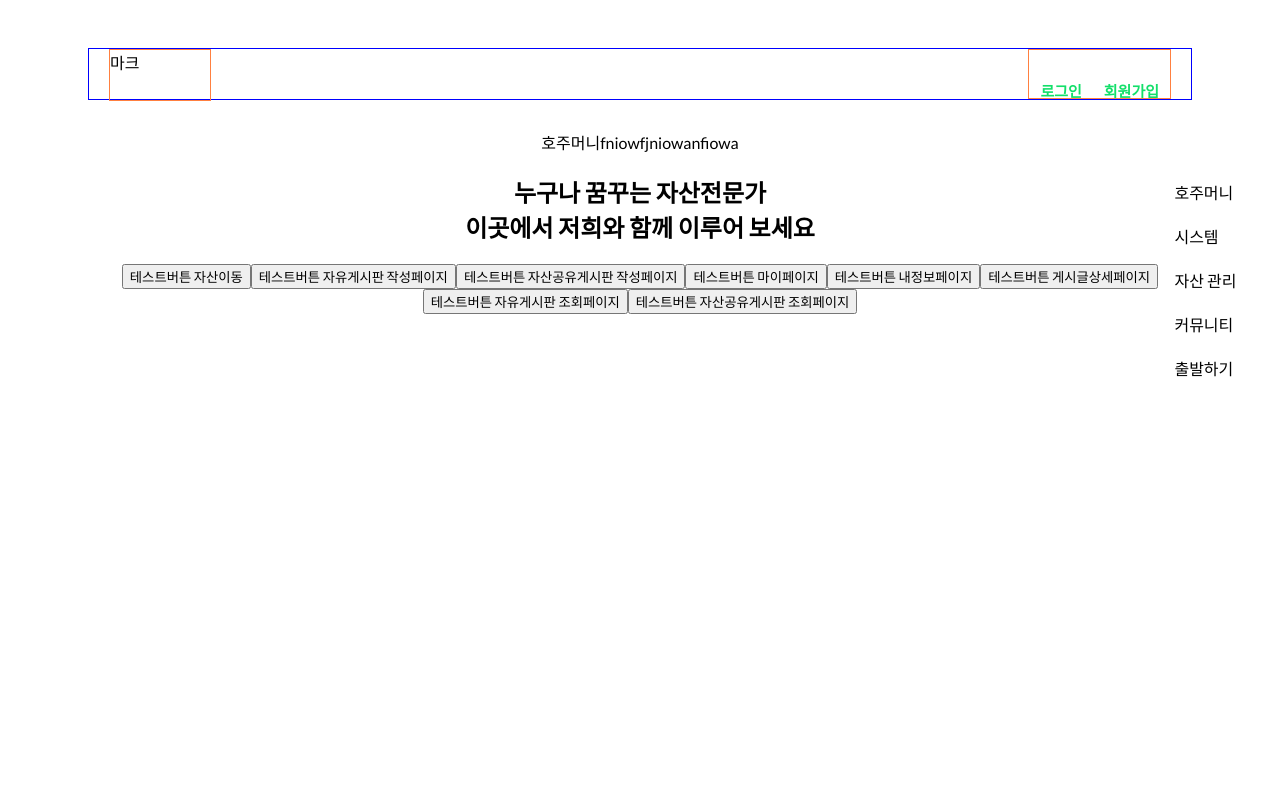
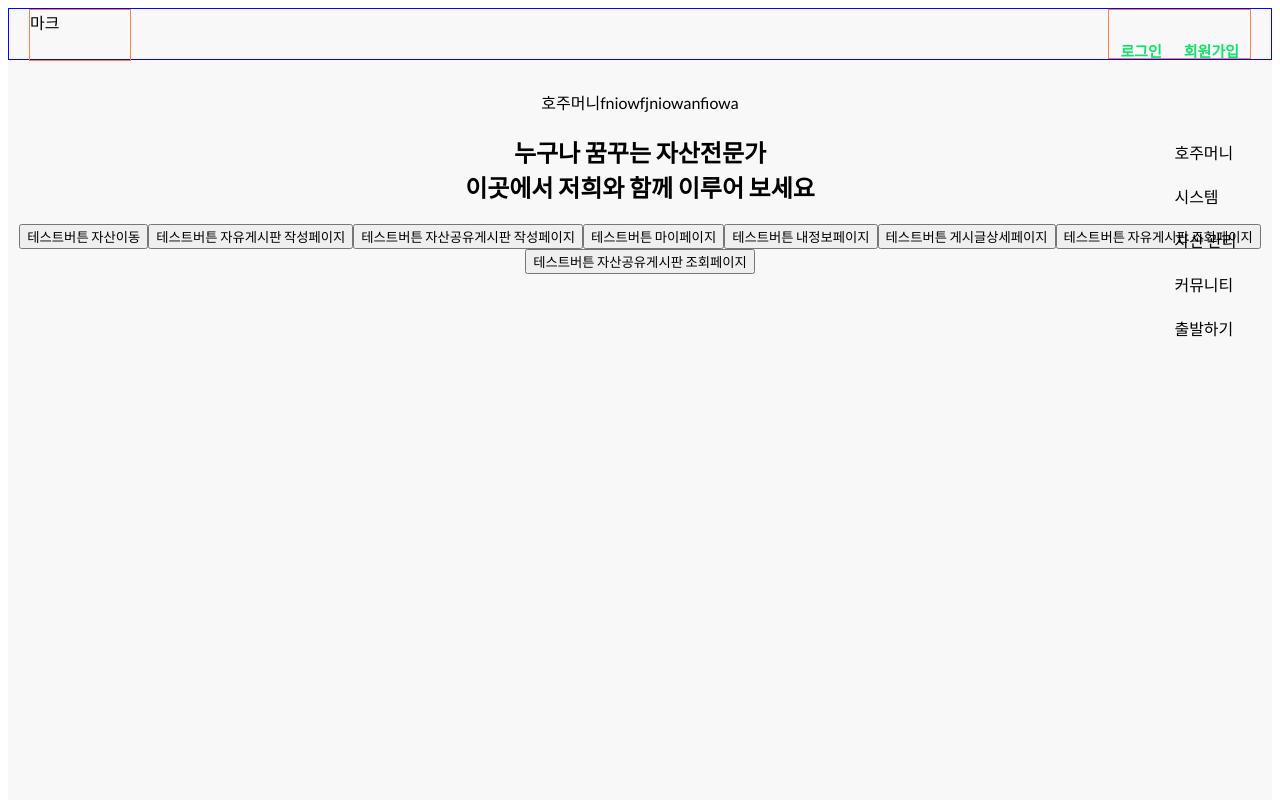
Before and after one commit to codestates-seb/seb40_main_024, a React (Create React App) app in the folder front/: page / in a window 1280 px wide. Shown: the top 800 px of the page. Built offline with nearby package versions, Linux system fonts and the light colour scheme.

Commit message:
feat: React icon추가

```diff
--- a/front/package.json
+++ b/front/package.json
@@ -17,6 +17,7 @@
     "react": "^18.2.0",
     "react-chartjs-2": "^4.3.1",
     "react-dom": "^18.2.0",
+    "react-icons": "^4.6.0",
     "react-quilljs": "^1.3.3",
     "react-redux": "^8.0.5",
     "react-responsive": "^9.0.0",
--- a/front/src/Pages/Home/MainHome.js
+++ b/front/src/Pages/Home/MainHome.js
@@ -5,7 +5,7 @@ import MainFooter from '../../Component/MainFooter';
 import { LongNavbarBox, MiniNavbarBox } from '../../Component/Navbar';
 
 const MainDiv = styled.div`
-  margin: 3rem 5rem;
+  background-color: #f8f8f8;
 `;
 
 const ContentDiv = styled.div`
```
Also changed, not shown: 1 other file (tests, documents, lock files or other folders).
